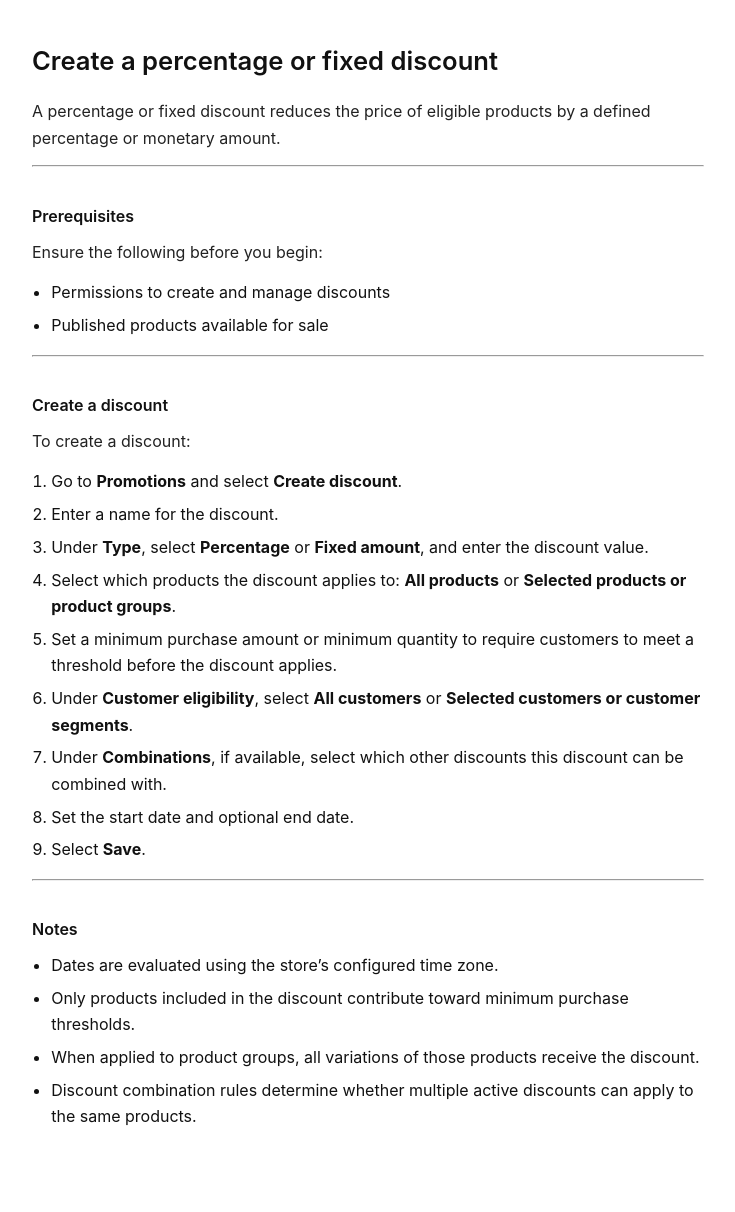
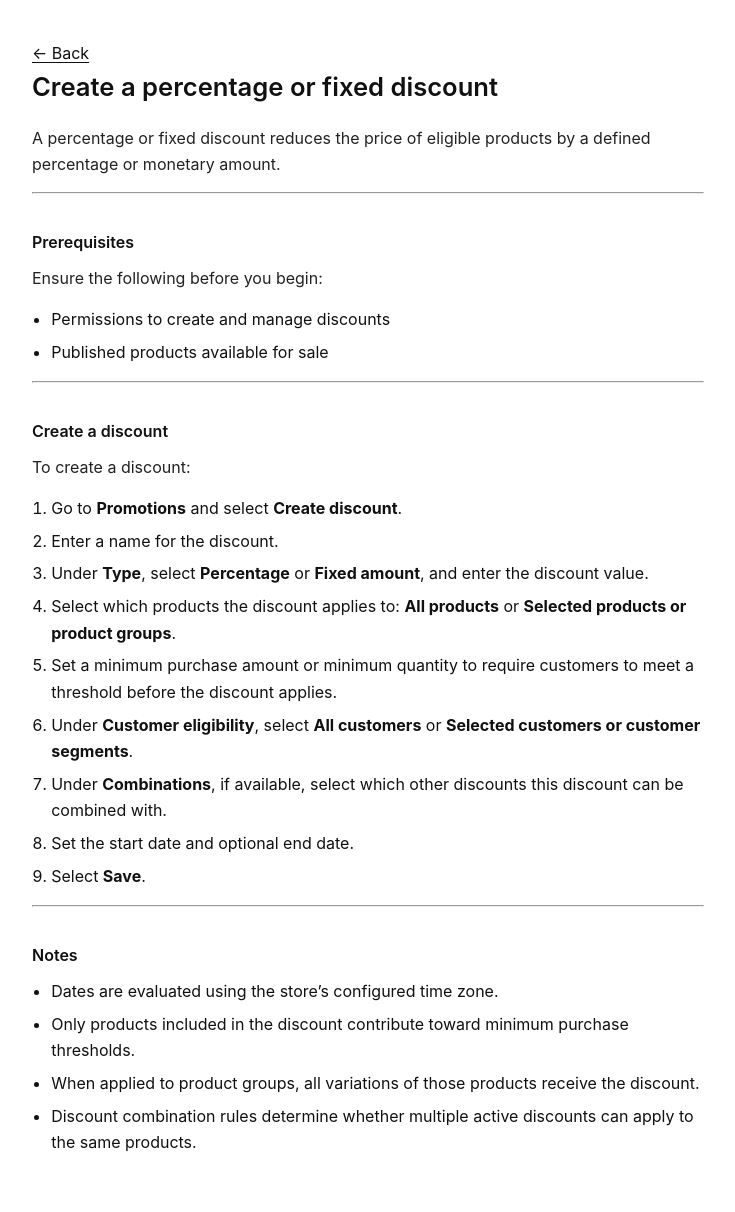
Before and after one commit to malynovskayuliia-eng/malynovskayuliia-eng.github.io, a Jekyll site: the page built from create-a-discount.md, in a window 1280 px wide. Shown: the whole page, without its empty margins (272-1007 px from the left). Built offline with Jekyll 4.4.1, drawn with Linux system fonts in a browser that asks for light colours; before the commit the page ends 1185 px from its top, so only the background shows below that.

Commit message:
Update doc.html

```diff
--- a/_layouts/doc.html
+++ b/_layouts/doc.html
@@ -10,6 +10,9 @@
 <body>
 
   <main class="doc-container doc-content">
+    <div class="doc-back">
+      <a href="/">← Back</a>
+    </div>
     {{ content }}
   </main>
 
```
